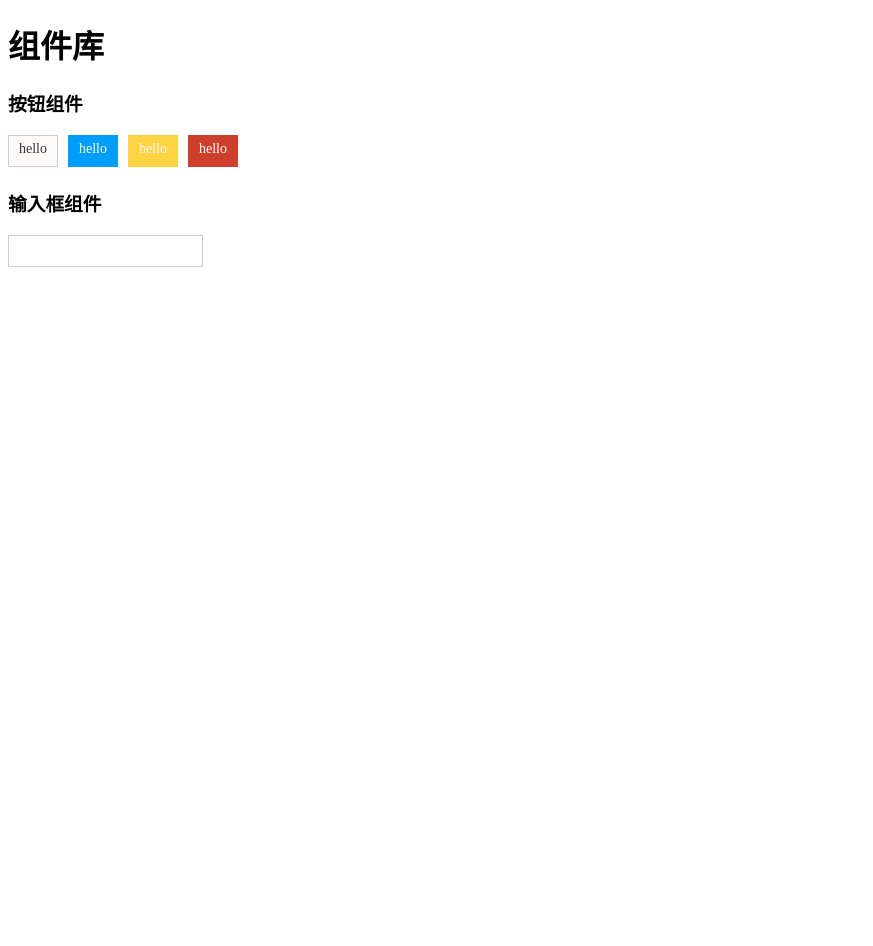
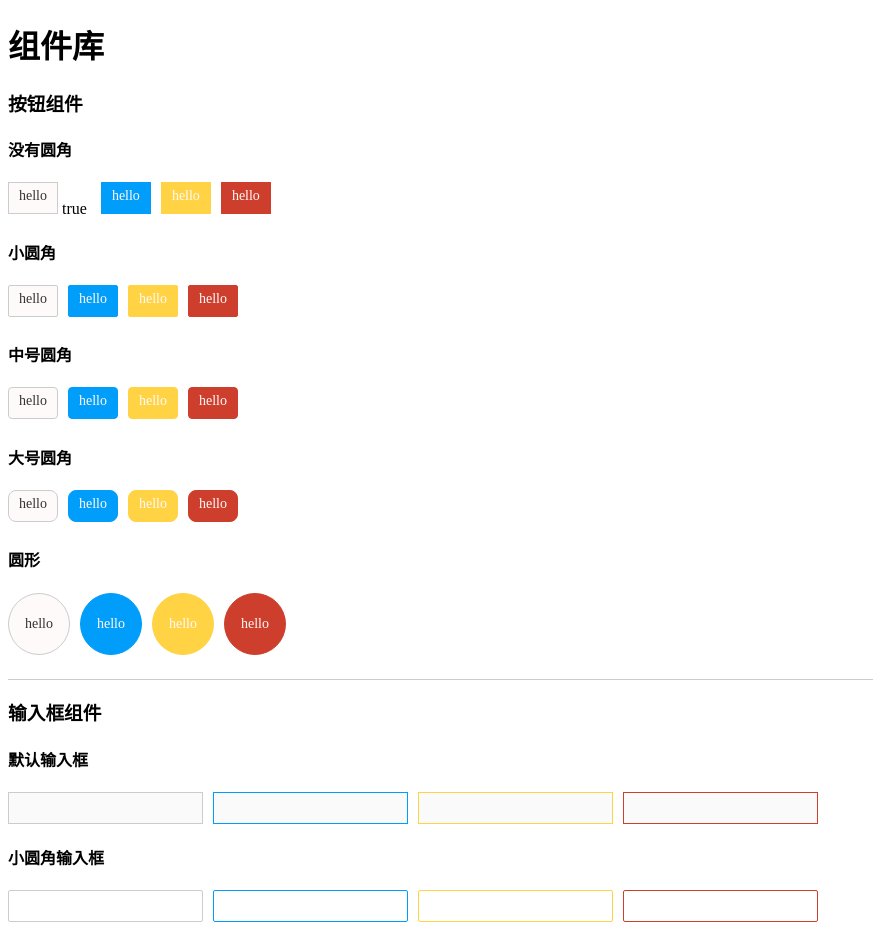
Before and after one commit to yitiaoyu928/fish-ui, a Vue app: page / in a window 1280 px wide. Shown: the top 946 px of the page, without its empty margins (0-873 px from the left). Before the commit the page ends 800 px from the top, so only its background shows below. Built offline with nearby package versions, Linux system fonts and the light colour scheme.

Commit message:
输入框和按钮添加禁用

```diff
--- a/src/App.vue
+++ b/src/App.vue
@@ -1,23 +1,92 @@
 <template>
   <div>
     <h1>组件库</h1>
+    <!-- 按钮组件库 -->
     <div class="container">
       <h3>按钮组件</h3>
-      <f-button>hello</f-button>
-      <f-button type="primary">hello</f-button>
-      <f-button type="warning">hello</f-button>
-      <f-button type="danger">hello</f-button>
+      <div class="container-item">
+        <h4>没有圆角</h4>
+        <f-button :disabled="disabled">hello</f-button>
+        {{ disabled }}
+        <f-button type="primary" :disabled="disabled">hello</f-button>
+        <f-button type="warning" :disabled="disabled">hello</f-button>
+        <f-button type="danger" :disabled="disabled">hello</f-button>
+      </div>
+      <div class="container-item">
+        <h4>小圆角</h4>
+        <f-button rounded="small">hello</f-button>
+        <f-button type="primary" rounded="small">hello</f-button>
+        <f-button type="warning" rounded="small">hello</f-button>
+        <f-button type="danger" rounded="small">hello</f-button>
+      </div>
+      <div class="container-item">
+        <h4>中号圆角</h4>
+        <f-button rounded="middle">hello</f-button>
+        <f-button type="primary" rounded="middle">hello</f-button>
+        <f-button type="warning" rounded="middle">hello</f-button>
+        <f-button type="danger" rounded="middle">hello</f-button>
+      </div>
+      <div class="container-item">
+        <h4>大号圆角</h4>
+        <f-button rounded="large">hello</f-button>
+        <f-button type="primary" rounded="large">hello</f-button>
+        <f-button type="warning" rounded="large">hello</f-button>
+        <f-button type="danger" rounded="large">hello</f-button>
+      </div>
+      <div class="container-item">
+        <h4>圆形</h4>
+        <f-button rounded="circle">hello</f-button>
+        <f-button type="primary" rounded="circle">hello</f-button>
+        <f-button type="warning" rounded="circle">hello</f-button>
+        <f-button type="danger" rounded="circle">hello</f-button>
+      </div>
     </div>
+    <!-- 输入框组件库 -->
     <div class="container">
       <h3>输入框组件</h3>
-      <f-input></f-input>
+      <div class="container-item">
+        <h4>默认输入框</h4>
+        <f-input :disabled="disabled"></f-input>
+        <f-input type="primary" :disabled="disabled"></f-input>
+        <f-input type="warning" :disabled="disabled"></f-input>
+        <f-input type="danger" :disabled="disabled"></f-input>
+      </div>
+      <div class="container-item">
+        <h4>小圆角输入框</h4>
+        <f-input rounded="small"></f-input>
+        <f-input type="primary" rounded="small"></f-input>
+        <f-input type="warning" rounded="small"></f-input>
+        <f-input type="danger" rounded="small"></f-input>
+      </div>
+      <div class="container-item">
+        <h4>中等圆角输入框</h4>
+        <f-input rounded="small"></f-input>
+        <f-input type="primary" rounded="small"></f-input>
+        <f-input type="warning" rounded="small"></f-input>
+        <f-input type="danger" rounded="small"></f-input>
+      </div>
+      <div class="container-item">
+        <h4>大圆角输入框</h4>
+        <f-input rounded="large"></f-input>
+        <f-input type="primary" rounded="large"></f-input>
+        <f-input type="warning" rounded="large"></f-input>
+        <f-input type="danger" rounded="large"></f-input>
+      </div>
     </div>
   </div>
 </template>
 <script setup lang="ts">
+import { ref } from 'vue';
+let disabled = ref(true)
 </script>
 <style lang="scss" scoped>
-  .container + .container {
-    margin-bottom: 20px;
-  }
+.container + .container {
+  margin-bottom: 20px;
+}
+.container:not(:last-child) {
+  border-bottom: 1px solid #ccc;
+}
+.container-item + .container-item {
+  margin-bottom: 20px;
+}
 </style>
--- a/src/assets/style/style.scss
+++ b/src/assets/style/style.scss
@@ -151,8 +151,21 @@ $flex: "flex";
   display: flex;
 }
 
+.flex-align-center {
+  align-items: center;
+}
+
+.flex-justify-center {
+  justify-content: center;
+}
+
 // 鼠标形状
 .cursor-pointer {
   cursor: pointer;
   user-select: none;
 }
+
+// 禁用状态
+.disabled {
+  pointer-events: none;
+}
--- a/src/components/Button/index.vue
+++ b/src/components/Button/index.vue
@@ -1,5 +1,9 @@
 <template>
-  <div :class="['fish_button', type, `${rounded}-rounded`]" @click="handleClick">
+  <div
+    :class="['fish_button', type, `${rounded}-rounded`, { 'disabled': disabled }]"
+    :disabled="disabled"
+    @click="handleClick"
+  >
     <div class="fish_button__wrapper flex-base">
       <div class="fish_button_prefix" v-if="prefixIcon">
         <i>{{ prefixIcon }}</i>
@@ -20,6 +24,7 @@ interface buttonInterface {
   suffixIcon?: string;
   type?: Types;
   rounded?: Rounded;
+  disabled?: boolean;
 }
 const props = withDefaults(defineProps<buttonInterface>(), {
   type: "default",
--- a/src/components/Input/index.vue
+++ b/src/components/Input/index.vue
@@ -1,26 +1,120 @@
 <template>
-  <div class="fish_input">
-    <input class="fish_real__input" :type="textType" />
+  <div :class="['fish_input', type, `${rounded}-rounded`]">
+    <div :class="['fish__input__content', 'flex-base', 'flex-align-center']">
+      <div class="prefix-icon" v-if="prefixIcon">{{ prefixIcon }}</div>
+      <input
+       :disabled="disabled"
+        class="fish_real__input"
+        @input="handleInput"
+        @change="handleChange"
+        @focus="handleFocus"
+        @blur="handleBlur"
+        :type="textType"
+      />
+      <div class="suffix-icon" v-if="suffixIcon">{{ suffixIcon }}</div>
+    </div>
   </div>
 </template>
 <script setup lang="ts">
-import { TextType } from "../../interface/types"
+import { TextType, Types, Rounded } from "../../interface/types"
 interface inputInterface {
-  textType?: TextType
+  textType?: TextType;
+  prefixIcon?: string;
+  suffixIcon?: string;
+  type?: Types;
+  rounded?: Rounded;
+  modelValue?: any;
+  disabled?: boolean;
 };
 const props = withDefaults(defineProps<inputInterface>(), {
-  textType: "text"
+  textType: "text",
+  type: "default",
+  rounded: "none"
 })
+const emits = defineEmits(["update:modelValue"])
+type EventTarget = HTMLInputElement | HTMLTextAreaElement;
+function handleInput(event: Event) {
+  emits("update:modelValue", (event.target as EventTarget).value)
+}
+function handleChange(event: Event) {
+  emits("update:modelValue", (event.target as EventTarget).value)
+}
+function handleBlur(event: Event) {
+  emits("update:modelValue", (event.target as EventTarget).value)
+}
+function handleFocus(event: Event) {
+  emits("update:modelValue", (event.target as EventTarget).value)
+}
 </script>
 <style lang="scss" scoped>
+@import "../../assets/style/style.scss";
 .fish_input {
   display: inline-block;
+  & + & {
+    margin-left: 10px;
+  }
+  .prefix-icon,
+  .suffix-icon {
+    width: 40px;
+    overflow: hidden;
+  }
   .fish_real__input {
     height: 30px;
     padding: 0 8px;
     margin: 0;
-    border: 1px solid #ccc;
     outline: none;
+  }
+  &.default {
+    .fish_real__input {
+      @include setBorder("default");
+      &:focus {
+        @include box-shadow($lightGrey, 30%);
+      }
+    }
+  }
+  &.primary {
+    .fish_real__input {
+      @include setBorder("primary");
+      &:focus {
+        @include box-shadow($primaryColor, 30%);
+      }
+    }
+  }
+  &.danger {
+    .fish_real__input {
+      @include setBorder("danger");
+      &:focus {
+        @include box-shadow($dangerColor, 30%);
+      }
+    }
+  }
+  &.warning {
+    .fish_real__input {
+      @include setBorder("warning");
+      &:focus {
+        @include box-shadow($warningColor, 30%);
+      }
+    }
+  }
+  &.none-rounded {
+    .fish_real__input {
+      border-radius: getRounded("none");
+    }
+  }
+  &.small-rounded {
+    .fish_real__input {
+      border-radius: getRounded("small");
+    }
+  }
+  &.middle-rounded {
+    .fish_real__input {
+      border-radius: getRounded("middle");
+    }
+  }
+  &.large-rounded {
+    .fish_real__input {
+      border-radius: getRounded("large");
+    }
   }
 }
 </style>
```
